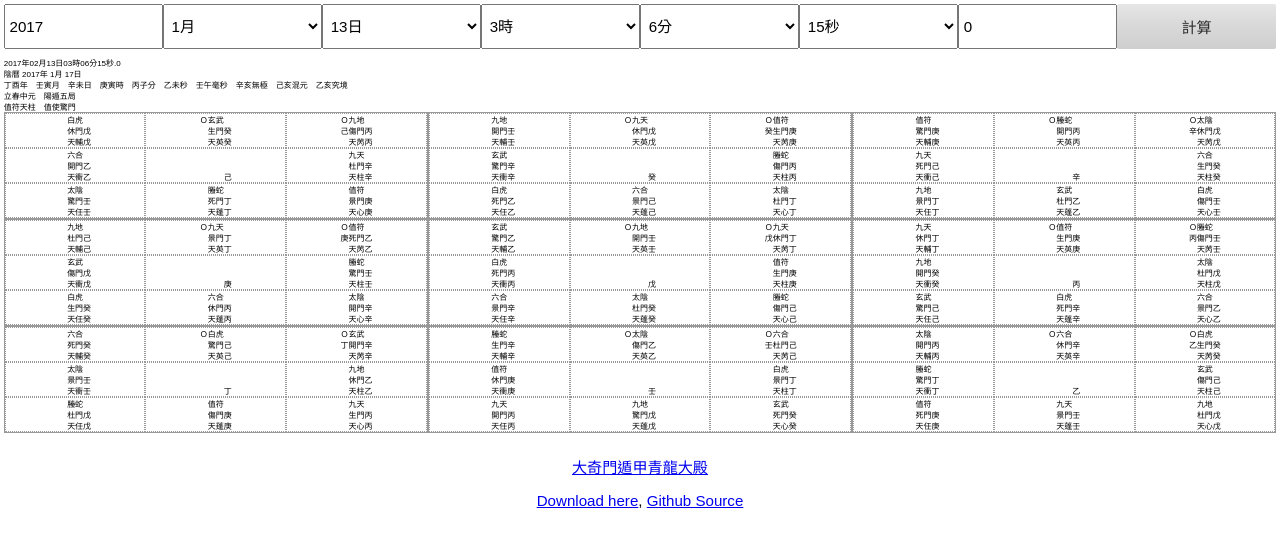
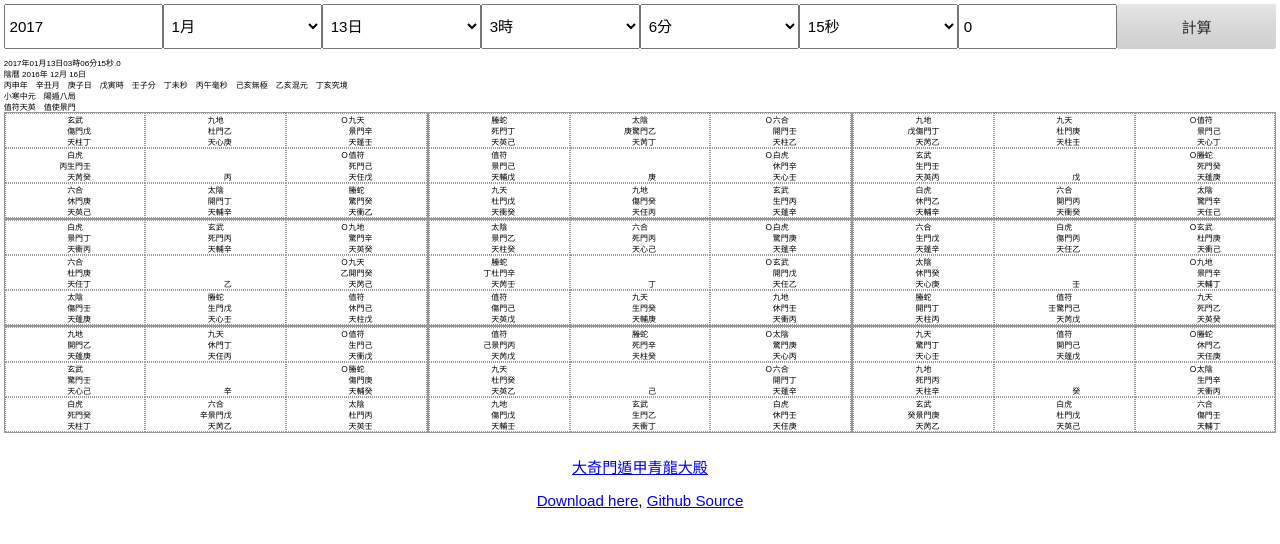
Before and after one commit to suattop/nozomi199.github.io, a plain HTML site: page index.html in a window 1280 px wide. Both pictures are taken after a click on the button "計算". Drawn offline with Linux system fonts and the light colour scheme.

Commit message:
fixed date tuned problem

```diff
--- a/index.html
+++ b/index.html
@@ -143,7 +143,7 @@ function calc(){
 	}
 	gblDate = new Date(
 		parseInt(document.querySelector("input[name=txtYear]").value),
-		parseInt(document.querySelector("select[name=cboMonth]").value),
+		parseInt(document.querySelector("select[name=cboMonth]").value)-1,
 		parseInt(document.querySelector("select[name=cboDay]").value),
 		parseInt(document.querySelector("select[name=cboHour]").value),
 		parseInt(document.querySelector("select[name=cboMinute]").value),
```
Also changed, not shown: 2 other files.
